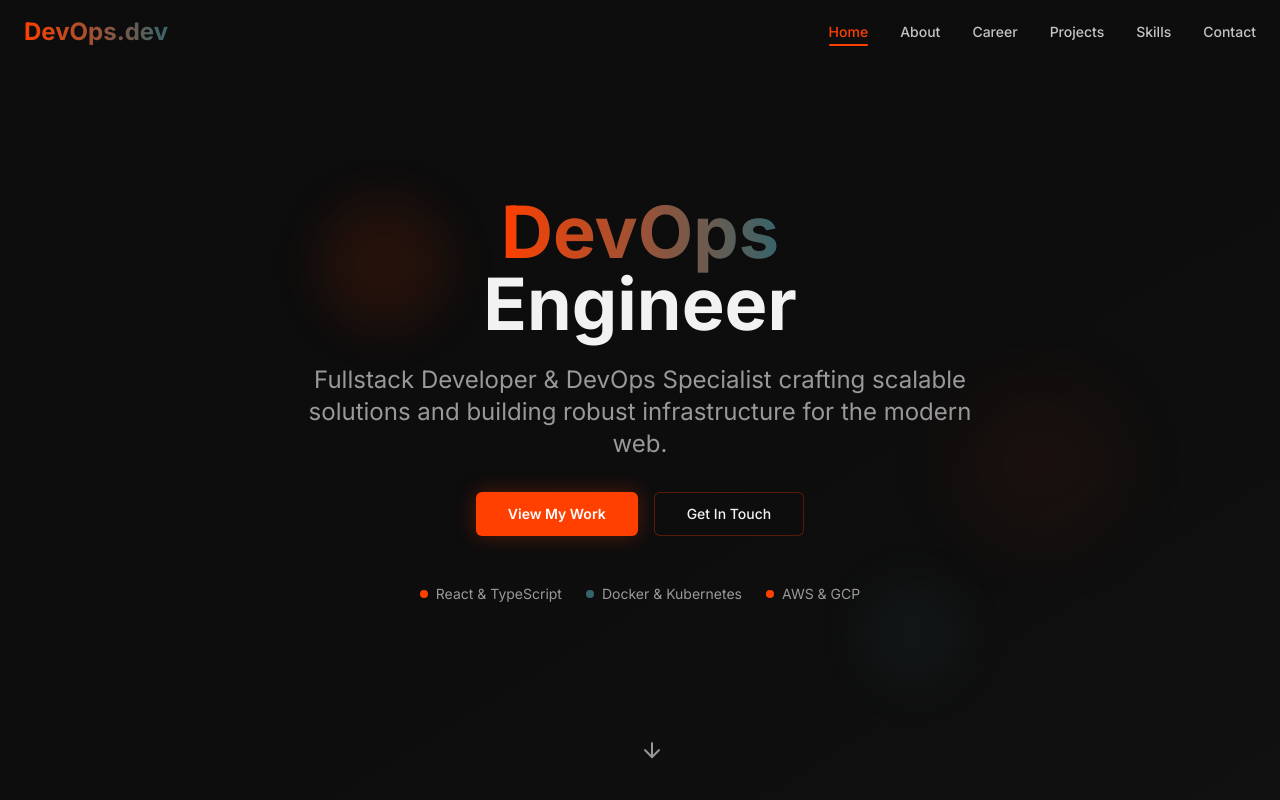
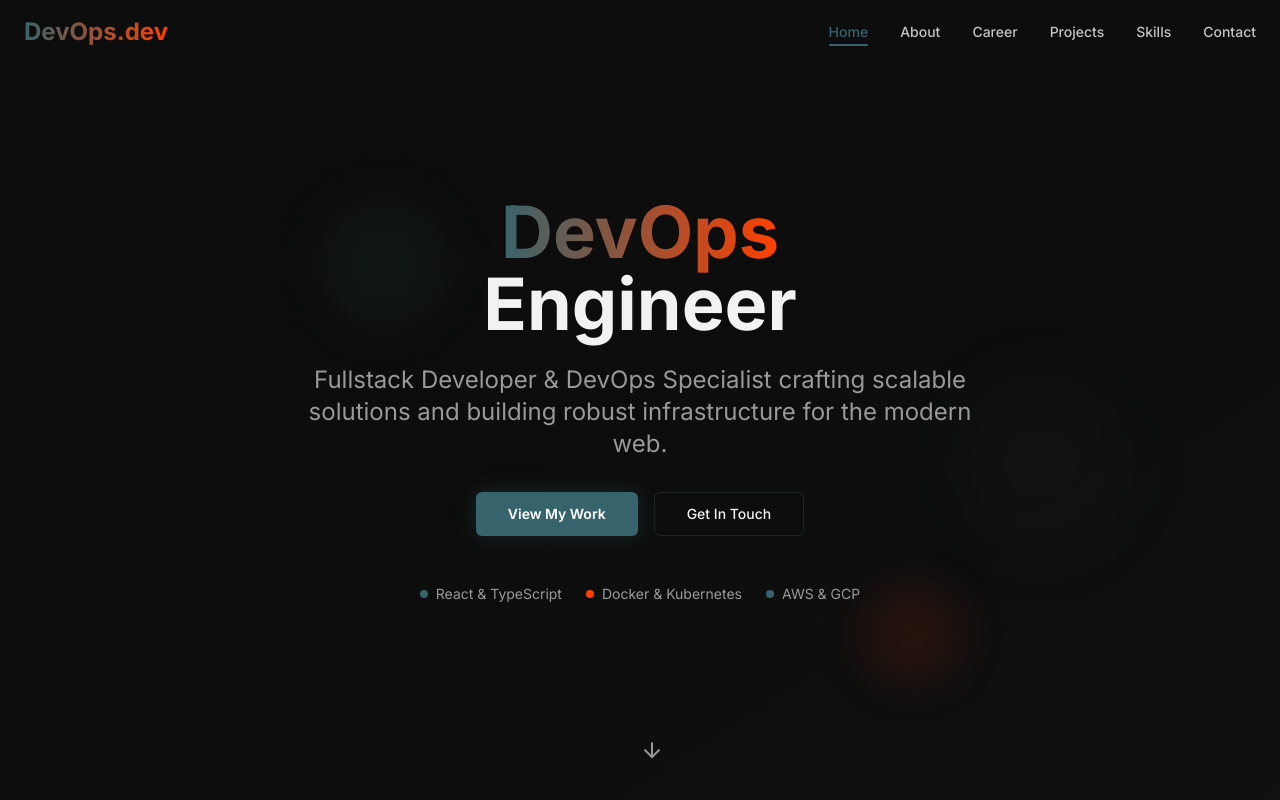
Before and after one commit to LorisMueller/lorismueller-devops, a React (Vite) app: page / in a window 1280 px wide. Shown: the top 800 px of the page. Built offline with nearby package versions, Linux system fonts and the light colour scheme.

Commit message:
Refactor: Exchange primary and accent colors
Swapped the color definitions in `index.css` and `tailwind.config.ts` to make teal the primary color and vibrant orange the accent color.

```diff
--- a/src/index.css
+++ b/src/index.css
@@ -1,4 +1,3 @@
-
 @tailwind base;
 @tailwind components;
 @tailwind utilities;
@@ -16,11 +15,11 @@
     --popover: 0 0% 8%;
     --popover-foreground: 0 0% 95%;
 
-    --primary: 15 100% 50%;
+    --primary: 189 32% 32%;
     --primary-foreground: 0 0% 100%;
 
-    --secondary: 189 32% 32%;
-    --secondary-foreground: 0 0% 95%;
+    --secondary: 15 100% 50%;
+    --secondary-foreground: 0 0% 100%;
 
     --muted: 0 0% 12%;
     --muted-foreground: 0 0% 60%;
@@ -33,18 +32,18 @@
 
     --border: 0 0% 15%;
     --input: 0 0% 15%;
-    --ring: 15 100% 50%;
+    --ring: 189 32% 32%;
 
     --radius: 0.5rem;
 
     --sidebar-background: 0 0% 5%;
     --sidebar-foreground: 0 0% 95%;
-    --sidebar-primary: 15 100% 50%;
+    --sidebar-primary: 189 32% 32%;
     --sidebar-primary-foreground: 0 0% 100%;
     --sidebar-accent: 0 0% 8%;
     --sidebar-accent-foreground: 0 0% 95%;
     --sidebar-border: 0 0% 15%;
-    --sidebar-ring: 15 100% 50%;
+    --sidebar-ring: 189 32% 32%;
   }
 }
 
```
